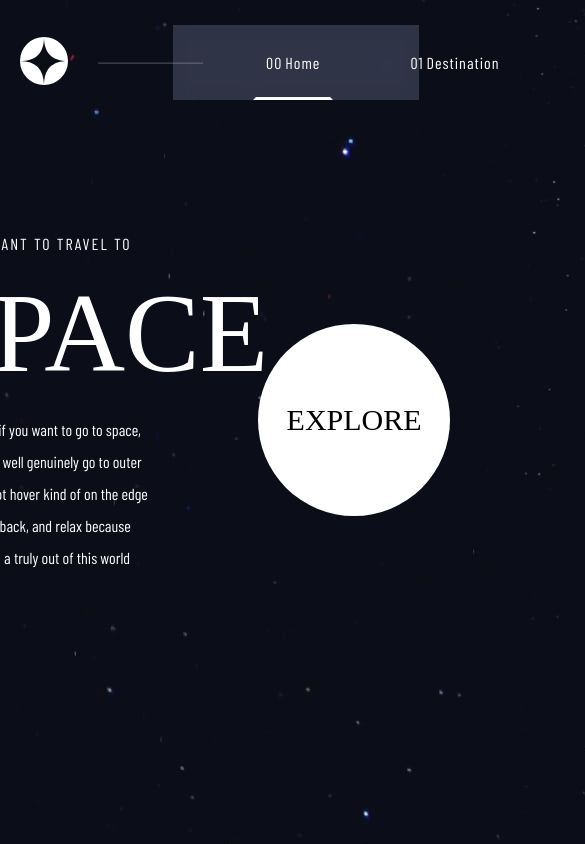
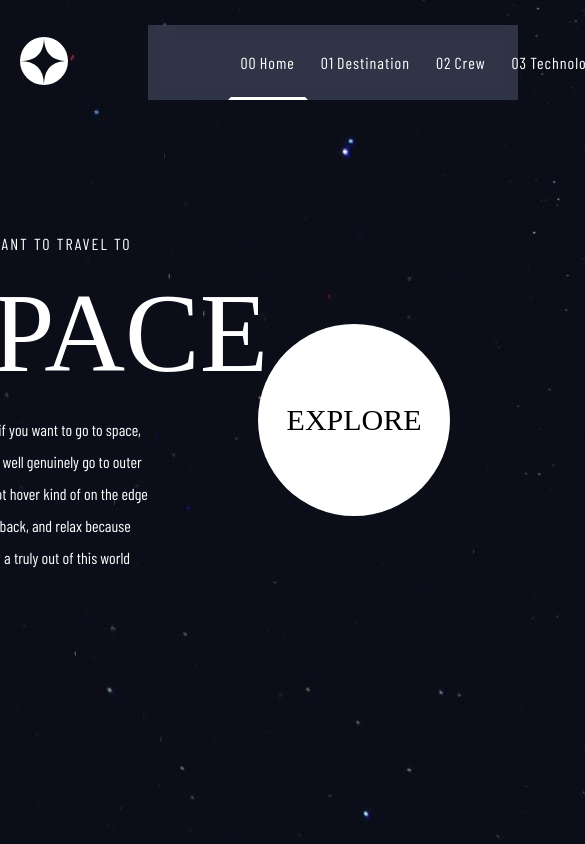
Before and after one commit to rambey-coder/space-tourism, a plain HTML site: page starter-code/index.html in a window 390 px wide. Shown: the top 844 px of the page, 585 px wide, since content can reach past the window. Drawn offline with nearby package versions, Linux system fonts and the light colour scheme; a web font is replaced by a local one.

Commit message:
media query

```diff
--- a/starter-code/style.css
+++ b/starter-code/style.css
@@ -49,7 +49,7 @@ body {
     width: 70%;
     display: flex;
     align-items: center;
-    /* justify-content: space-between; */
+    justify-content: space-between;
     gap: 4rem;
     padding: 0 100px 0 80px;
 }
@@ -137,3 +137,21 @@ body {
     font-size: 30px;
     margin: auto;
 }
+
+@media screen and (max-width: 1045px) {
+    .head-nav {
+        gap: 5rem;
+    }
+    .list-container > hr {
+        display: none;
+    }
+
+    .list-container {
+        width: 100%;
+    }
+
+    .lists {
+        width: 100%;
+        gap: 0;
+    }
+}
```
